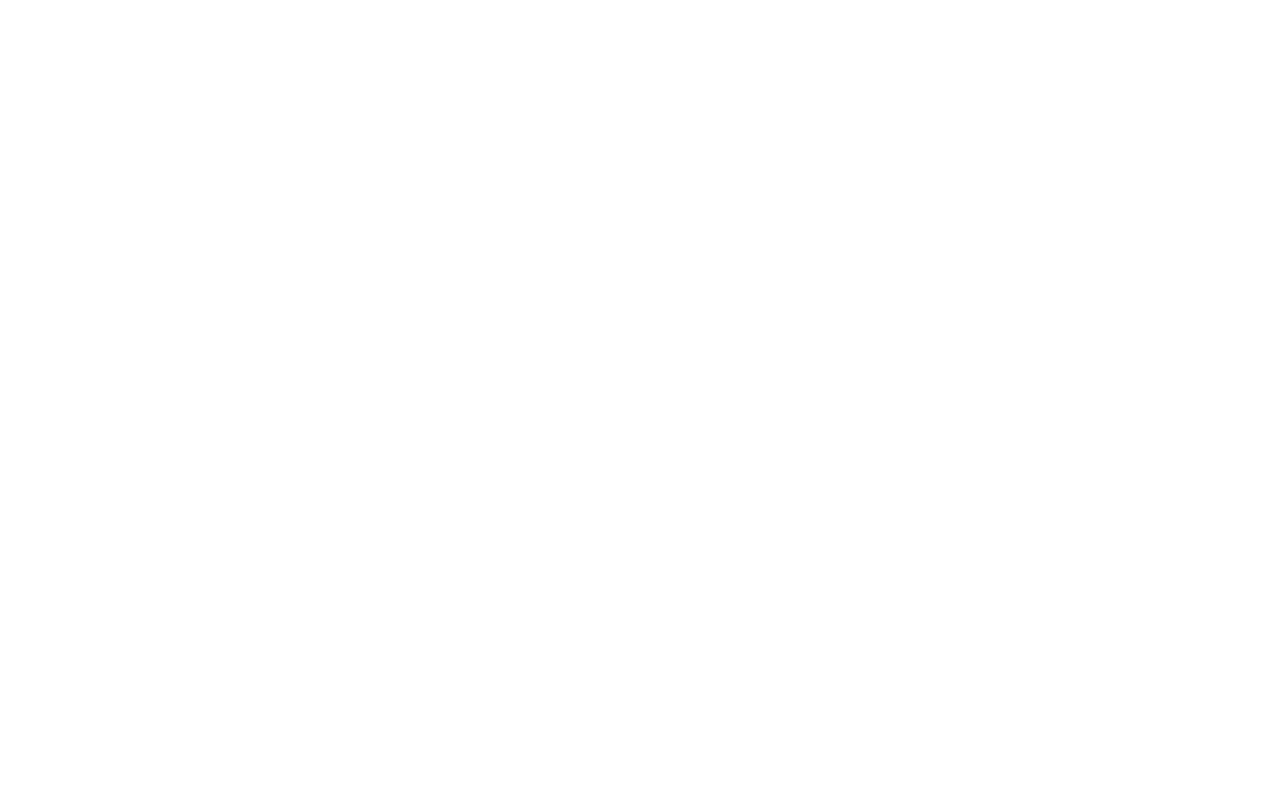
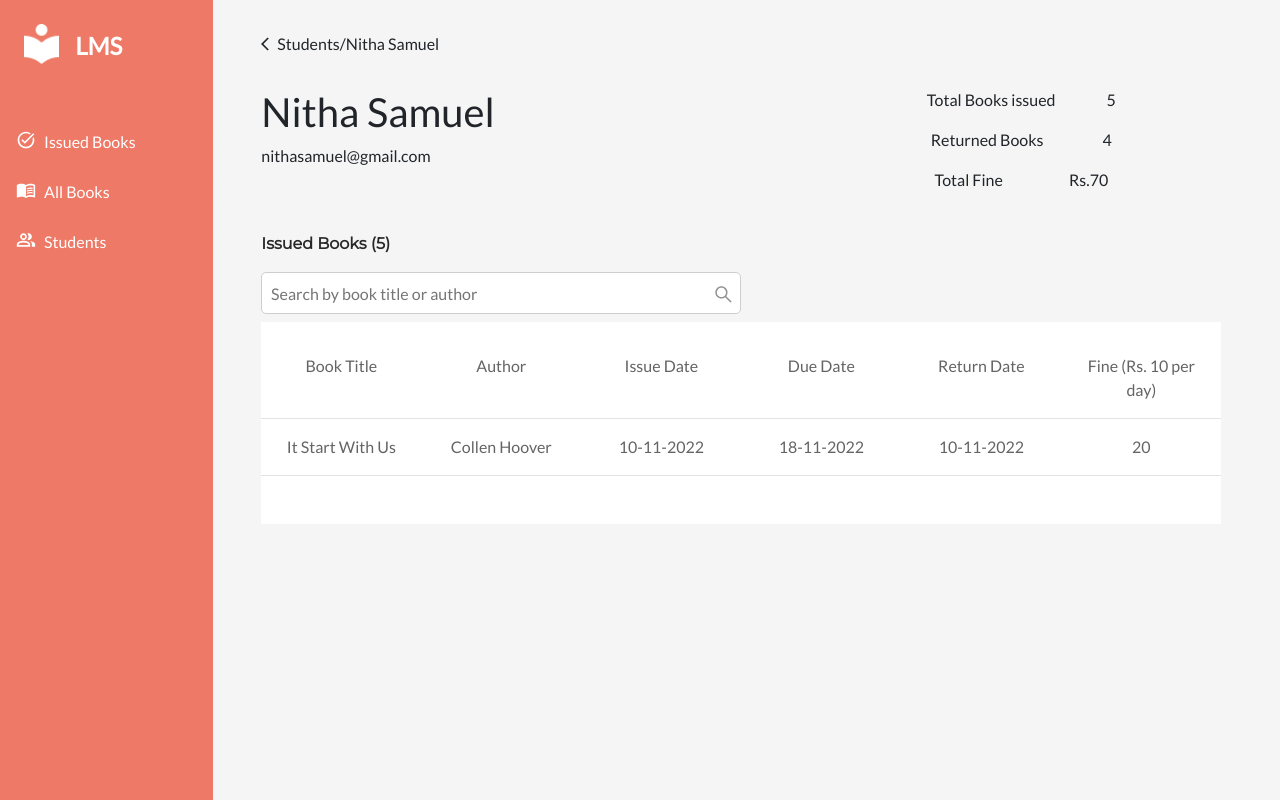
Before and after one commit to yaseen-aot/freshers-main-project-lms-2, a React (Create React App) app in the folder freshers-main-project-lms/: page /profile in a window 1280 px wide. Before the commit this address had no page. Built offline with nearby package versions, Linux system fonts and the light colour scheme.

Commit message:
Profile Page UI updated

```diff
--- a/freshers-main-project-lms/src/App.js
+++ b/freshers-main-project-lms/src/App.js
@@ -1,6 +1,6 @@
 import React from 'react';
 import { createContext } from 'react';
-import { BrowserRouter as Router, Route, Routes } from 'react-router-dom';
+import { BrowserRouter as Router, Route, Routes,useParams } from 'react-router-dom';
 import { useState } from 'react';
 import IssuedPage from './components/IssuedPageContainer';
 import 'bootstrap/dist/css/bootstrap.min.css';
@@ -9,7 +9,7 @@ import 'bootstrap/dist/css/bootstrap.min.css';
 
 
 
-
+import StudentProfile from './pages/StudentProfile';
 import Login from "./pages/LoginLayout";
 import SideBar from './components/Sidebar';
 import Studentmain from './components/StudentContainer';
@@ -30,9 +30,21 @@ export const allBooksContext = createContext();
 
 function App() {
 
+  const { id } = useParams();
+
 
   const [formSubmitted,setFormSubmitted] = useState(false)
-  const [studentdata,setStudentdata] = useState([])
+  const [studentdata,setStudentdata] = useState([
+    {
+
+        id : 2,
+        name: "g33gg",
+        email: "fvf",
+        password : "hggg" ,
+        position : 'student'
+
+    }
+  ])
 
 const [bookData,setBookData] = useState([
   {
@@ -95,8 +107,13 @@ const setobject = () => localStorage.setItem("Admin",JSON.stringify(admindetails
 
 
     <Route path='/issued-page' element={<IssueMain/>} />
+    <Route path='/all-books' element = {<AllMain/>}/>
     <Route path='/students' element = {<Student/>}/>
-    <Route path='/all-books' element = {<AllMain/>}/>
+     <Route path='/profile' element = {<StudentProfile/>}/>
+
+
+
+
 
 
 
--- a/freshers-main-project-lms/src/components/AllBooksList.js
+++ b/freshers-main-project-lms/src/components/AllBooksList.js
@@ -1,13 +1,15 @@
 import { MdModeEditOutline } from "react-icons/md";
 import { RiDeleteBin6Line } from "react-icons/ri";
-import { useContext, useState } from "react";
+import { useContext,  useState } from "react";
 import { allBooksContext } from "../App";
 import DeleteModalAllbooks from "../Modals/DeleteModalAllbook";
 
-const AllBooksList = () => {
+const AllBooksList = ({Allbookssearchdata}) => {
     const [bookData,setBookData] = useContext(allBooksContext)
     const [allbookkeyelement,setAllbookkeyelement] = useState('')
     const [showbookDelete, setShowbookDelete] = useState(false);
+
+
 
 
 
@@ -27,8 +29,12 @@ const AllBooksList = () => {
 
         <div>
         <DeleteModalAllbooks showbookDelete = {showbookDelete} setShowbookDelete = {setShowbookDelete} allbookkeyelement = {allbookkeyelement}/>
-       bookData ? {bookData?.map((item) =>
+       {bookData?.filter(data => (data.title || data.author).toLowerCase()
+        .includes(Allbookssearchdata))
+        .map((item) =>
+
         <div className="Allbooks-row row py-2" key={item.bookid}>
+        {console.log(item)}
                 <div className="col Allbooks-content">
                 {item.title}
                 </div>
--- a/freshers-main-project-lms/src/components/AllbooksContainer.js
+++ b/freshers-main-project-lms/src/components/AllbooksContainer.js
@@ -6,11 +6,20 @@ import AddBookModal from "../Modals/AddBookModal";
 import AllBooksList from "./AllBooksList";
 
 const AllBooks = () => {
+    const [Allbookssearchdata,setAllbookssearchdata] = useState('')
     const [showAddBook, setShowAddBook] = useState(false);
 
     const ModalShowAddBook = () => setShowAddBook(true);
 
+    const allBooksSearchFunction = (event) => {
+        const value = event.target.value
+        setAllbookssearchdata(value)
+        console.log(Allbookssearchdata)
+
+    }
+
     return (
+
 
 
     <div className="div-main ">
@@ -23,7 +32,7 @@ const AllBooks = () => {
 
             <div className="search-main-icon col-md-6 col-11 d-flex justify-content-around align-items-center mt-2">
                 <div className="mainsearch-div">
-                <input className="inputsearch" type="text"  placeholder="Search by book title or student " />
+                <input className="inputsearch" type="text"  placeholder="Search by book title or author "  onChange={allBooksSearchFunction} value={Allbookssearchdata}/>
                 </div>
 
                 <div>
@@ -60,7 +69,7 @@ const AllBooks = () => {
 
 
 
-           <AllBooksList/>
+           <AllBooksList Allbookssearchdata = {Allbookssearchdata}/>
 
         </div>
 
--- a/freshers-main-project-lms/src/components/Sidebar.js
+++ b/freshers-main-project-lms/src/components/Sidebar.js
@@ -20,18 +20,18 @@ const SideBar = () => {
 
 
 
-          <div className='sidebtn  gap-4 ms-md-2 '>
+          <div className='sidebtn  gap-4 w-100 '>
 
               <Link to= '/issued-page' >
-              <button className='sidebuttons  d-flex gap-md-2 align-items-center' > < MdTaskAlt className='sidemd'/>  Issued Books</button>
+              <button className='sidebuttons  d-flex gap-md-2 ps-md-3 ' > < MdTaskAlt className='sidemd'/>  Issued Books</button>
               </Link>
 
               <Link to= '/all-books' >
-              <button className='sidebuttons  d-flex gap-md-2 pe-md-4  align-items-center' > < MdMenuBook className='sidemd'/>  All Books</button>
+              <button className='sidebuttons  d-flex gap-md-2 ps-md-3  ' > < MdMenuBook className='sidemd'/>  All Books</button>
               </Link>
 
               <Link to= '/students' >
-              <button className='sidebuttons  d-flex gap-md-2 pe-md-4  align-items-center' > < MdOutlinePeopleAlt className='sidemd'/>  Students</button>
+              <button className='sidebuttons  d-flex gap-md-2  ps-md-3  ' > < MdOutlinePeopleAlt className='sidemd'/>  Students</button>
               </Link>
 
           </div>
--- a/freshers-main-project-lms/src/components/StudentContainer.js
+++ b/freshers-main-project-lms/src/components/StudentContainer.js
@@ -1,4 +1,4 @@
-import { useState,useContext } from "react";
+import { useState,useContext,useNavigate } from "react";
 import { studentContext } from "../App";
 import AddStudentModal from "../Modals/AddStudentModal";
 import DeleteModalStudent from "../Modals/DeleteModalStudent";
@@ -7,10 +7,13 @@ import { AiOutlineEye } from "react-icons/ai";
 import { MdModeEditOutline } from "react-icons/md";
 import { RiDeleteBin6Line } from "react-icons/ri";
 import AllBooksList from "./AllBooksList";
+import { Link } from "react-router-dom";
 
 
 
 const Studentmain = () => {
+
+
     const [studentsearchdata,setStudentsearchdata] = useState('')
 
 
@@ -77,7 +80,7 @@ const Studentmain = () => {
             </div>
 
 
-            {studentdata?.filter(data => data.name.toLowerCase()
+            {studentdata?.filter(data => (data.name || data.email).toLowerCase()
                 .includes(studentsearchdata))
                 .map((item)=>
             <div className="student-row text-center row py-2" key={item.id}>
@@ -93,7 +96,12 @@ const Studentmain = () => {
                 <div className="col student-content d-flex justify-content-center ">
                 <MdModeEditOutline className="Student-edit"/>
                 <RiDeleteBin6Line className="Student-delete" onClick={() =>{ handleShowDeleteStudent() ; getkeyFromDelete(item.id)} }/>
+                <Link to ="/profile">
                 <AiOutlineEye className="Student-eye"/>
+                </Link>
+
+
+
                 </div>
 
 
--- /dev/null
+++ b/freshers-main-project-lms/src/components/profileList.js
@@ -0,0 +1,79 @@
+
+import { AiOutlineSearch } from "react-icons/ai";
+import '../css/studentprofile.css'
+
+const ProfileList = () => {
+    return (
+
+        <div className="pt-4">
+        <p className="profileissuedbooks">Issued Books (5)</p>
+
+        <div className="search-main-icon col-md-6 col-11 d-flex justify-content-around align-items-center mt-2">
+        <div className="mainsearch-div">
+            <input className="inputsearch" type="search"  placeholder="Search by book title or author "/>
+        </div>
+        <div>
+            <AiOutlineSearch className="searchicon"/>
+        </div>
+        </div>
+
+
+
+        <div className="Allbookstable container  text-center mt-2 pt-3 pb-5">
+
+            <div className="Allbooks-row row py-3">
+                <div className="col head-Allbooks">
+                Book Title
+                </div>
+                <div className="col head-Allbooks">
+                Author
+                </div>
+                <div className="col head-Allbooks">
+                Issue Date
+                </div>
+                <div className="col head-Allbooks">
+                Due Date
+                </div>
+                <div className="col head-Allbooks">
+                Return Date
+                </div>
+                <div className="col head-Allbooks ">
+                Fine (Rs. 10 per day)
+                </div>
+            </div>
+
+            <div className="Allbooks-row row py-3">
+                <div className="col head-Allbooks">
+                It Start With Us
+                </div>
+                <div className="col head-Allbooks">
+                Collen Hoover
+                </div>
+                <div className="col head-Allbooks">
+                10-11-2022
+                </div>
+                <div className="col head-Allbooks">
+                18-11-2022
+                </div>
+                <div className="col head-Allbooks">
+                10-11-2022
+                </div>
+                <div className="col head-Allbooks">
+                20
+                </div>
+            </div>
+
+
+            </div>
+
+
+
+
+        </div>
+
+
+
+     );
+}
+
+export default ProfileList;
--- /dev/null
+++ b/freshers-main-project-lms/src/components/profilecard.js
@@ -0,0 +1,47 @@
+import {MdArrowBackIos } from "react-icons/md";
+
+const Profilecard = () => {
+    return (
+
+    <div className="pt-3">
+        <div className="py-3">
+        <span className="d-flex">
+        <MdArrowBackIos className="mt-1"/>
+        <p className="m-0">Students/</p>
+        <p className="m-0">Nitha Samuel</p>
+
+        </span>
+
+        </div>
+
+        <div className="d-flex pt-3">
+
+        <div className="col-8">
+        <h1>Nitha Samuel</h1>
+        <p>nithasamuel@gmail.com</p>
+        </div>
+        <div className="col-3">
+        <span className="d-flex justify-content-around ">
+        <p>Total Books issued  </p>
+        <p>5</p>
+        </span>
+        <span className="d-flex justify-content-around">
+        <p>Returned Books    </p>
+        <p>4</p>
+        </span>
+
+        <span className="d-flex justify-content-around">
+        <p>Total Fine</p>
+        <p>Rs.70</p>
+        </span>
+
+        </div>
+
+        </div>
+
+     </div>
+
+     );
+}
+
+export default Profilecard;
--- a/freshers-main-project-lms/src/css/SideBar.css
+++ b/freshers-main-project-lms/src/css/SideBar.css
@@ -25,10 +25,11 @@
  .sidebtn{
   display: flex;
   flex-direction: column;
-  align-items: flex-start;
+
   margin-top: 60px;
  }
  .sidebuttons{
+  width: 100%;
    background-color: #ED7966 ;
    border: none ;
    color: #fff;
--- /dev/null
+++ b/freshers-main-project-lms/src/css/studentprofile.css
@@ -0,0 +1,7 @@
+.profileissuedbooks{
+    font-family: 'Montserrat';
+    font-style: normal;
+    font-weight: 600;
+    font-size: 16px;
+    color: #282829;
+}
--- /dev/null
+++ b/freshers-main-project-lms/src/pages/StudentProfile.js
@@ -0,0 +1,21 @@
+import ProfileList from "../components/profileList";
+import Profilecard from "../components/profilecard";
+import SideBar from "../components/Sidebar";
+const StudentProfile = () => {
+    return (
+        <div className="student-main d-flex gap-md-5  ">
+        <div className="sidebar-div col-3 col-md-2 sticky-top">
+       <SideBar/>
+       </div>
+
+        <div className="col-9 col-md-9">
+        <Profilecard/>
+
+        <ProfileList/>
+        </div>
+
+        </div>
+     );
+}
+
+export default StudentProfile;
```
